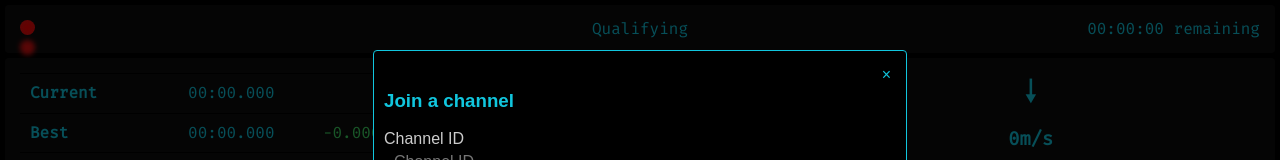
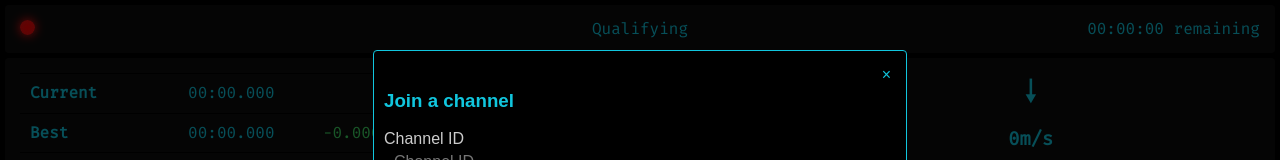
Before and after one commit to blacksfk/are_subscriber, a Vue app: page / in a window 1280 px wide. Shown: the top 160 px of the page. Built offline with nearby package versions, Linux system fonts and the light colour scheme.

Commit message:
adjusted LED glow/spread amount

```diff
--- a/src/assets/css/style.css
+++ b/src/assets/css/style.css
@@ -97,12 +97,12 @@ h1, h2, h3, h4, h5, h6 {
 
 .led-green {
 	background-image: radial-gradient(circle, lime, #40d865);
-	box-shadow: 0 0 20px 5px #40d865;
+	box-shadow: 0 0 10px 1px #40d865;
 }
 
 .led-red {
 	background-image: radial-gradient(circle, red, #df1212);
-	box-shadow: 0 20px 5px #df1212;
+	box-shadow: 0 0 10px 1px #df1212;
 }
 
 /**
```
